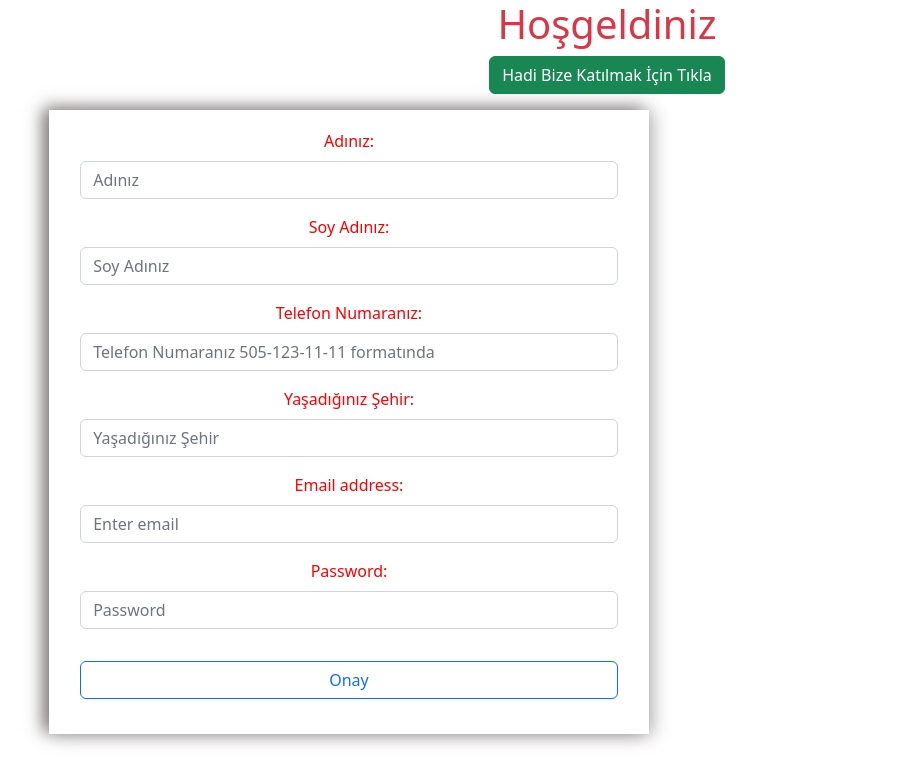
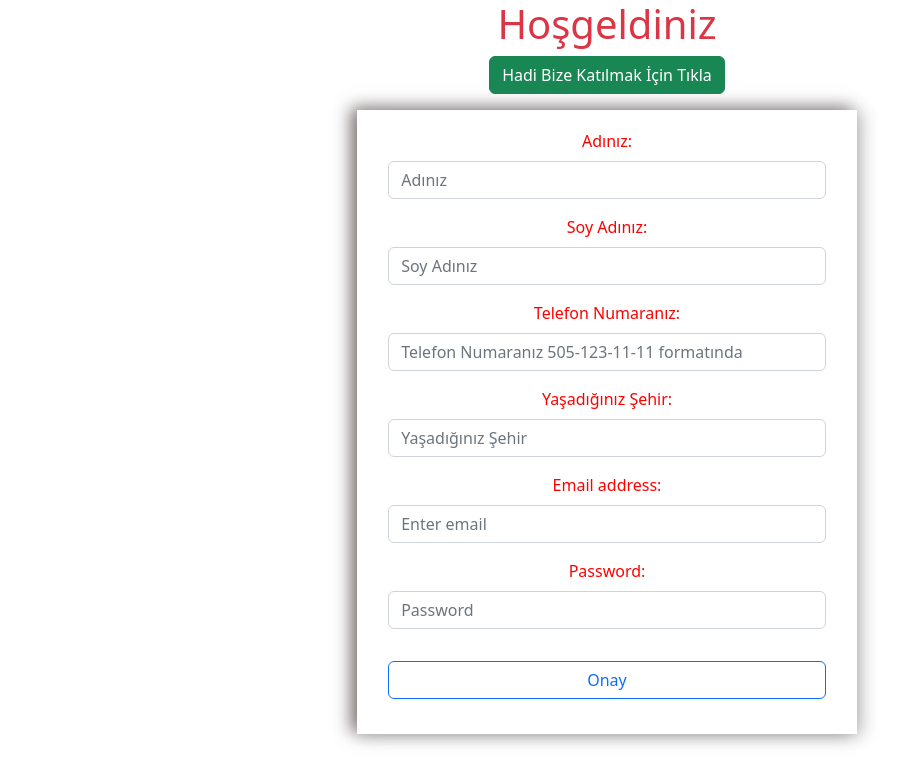
Before and after one commit to aydogdu-ali/form-management, a React (Create React App) app: page / in a window 1280 px wide. Shown: the top 784 px of the page, without its empty margins (33-934 px from the left). Built offline with nearby package versions, Linux system fonts and the light colour scheme.

Commit message:
edit register component

```diff
--- a/package.json
+++ b/package.json
@@ -11,6 +11,7 @@
     "react-bootstrap": "^2.6.0",
     "react-dom": "^18.2.0",
     "react-scripts": "5.0.1",
+    "react-toastify": "^9.1.1",
     "web-vitals": "^2.1.0"
   },
   "scripts": {
--- a/src/App.js
+++ b/src/App.js
@@ -3,6 +3,7 @@ import './App.css';
 import Register from './component/register/Register';
 import Container from "react-bootstrap/Container"
 import Button from "react-bootstrap/Button";
+
 
 function App() {
   return (
@@ -11,10 +12,12 @@ function App() {
       <header className="App-header">
        <h1 className='text-danger'>Hoşgeldiniz</h1>
 
+
       </header>
       <Button variant="success"> Hadi Bize Katılmak İçin Tıkla</Button>
       <Register/>
     </div>
+
     </Container>
   );
 }
--- a/src/component/register/Register.module.css
+++ b/src/component/register/Register.module.css
@@ -1,9 +1,11 @@
 .register{
 
        box-shadow: rgba(155, 158, 161, 0.48) 6px 2px 16px 0px, rgba(89, 75, 75, 0.8) -6px -2px 16px 0px;
-       max-width: 600px;
+       max-width: 500px;
+       margin: auto;
        padding: 1.2rem;
        margin-top: 1rem;
+       display: flex;
 
 
 }
--- a/src/index.css
+++ b/src/index.css
@@ -2,6 +2,7 @@ body {
   margin: 0;
   padding: 0;
   box-sizing: border-box;
+
   font-family: -apple-system, BlinkMacSystemFont, 'Segoe UI', 'Roboto', 'Oxygen',
     'Ubuntu', 'Cantarell', 'Fira Sans', 'Droid Sans', 'Helvetica Neue',
     sans-serif;
```
Also changed, not shown: 1 other file (tests, documents, lock files or other folders).
